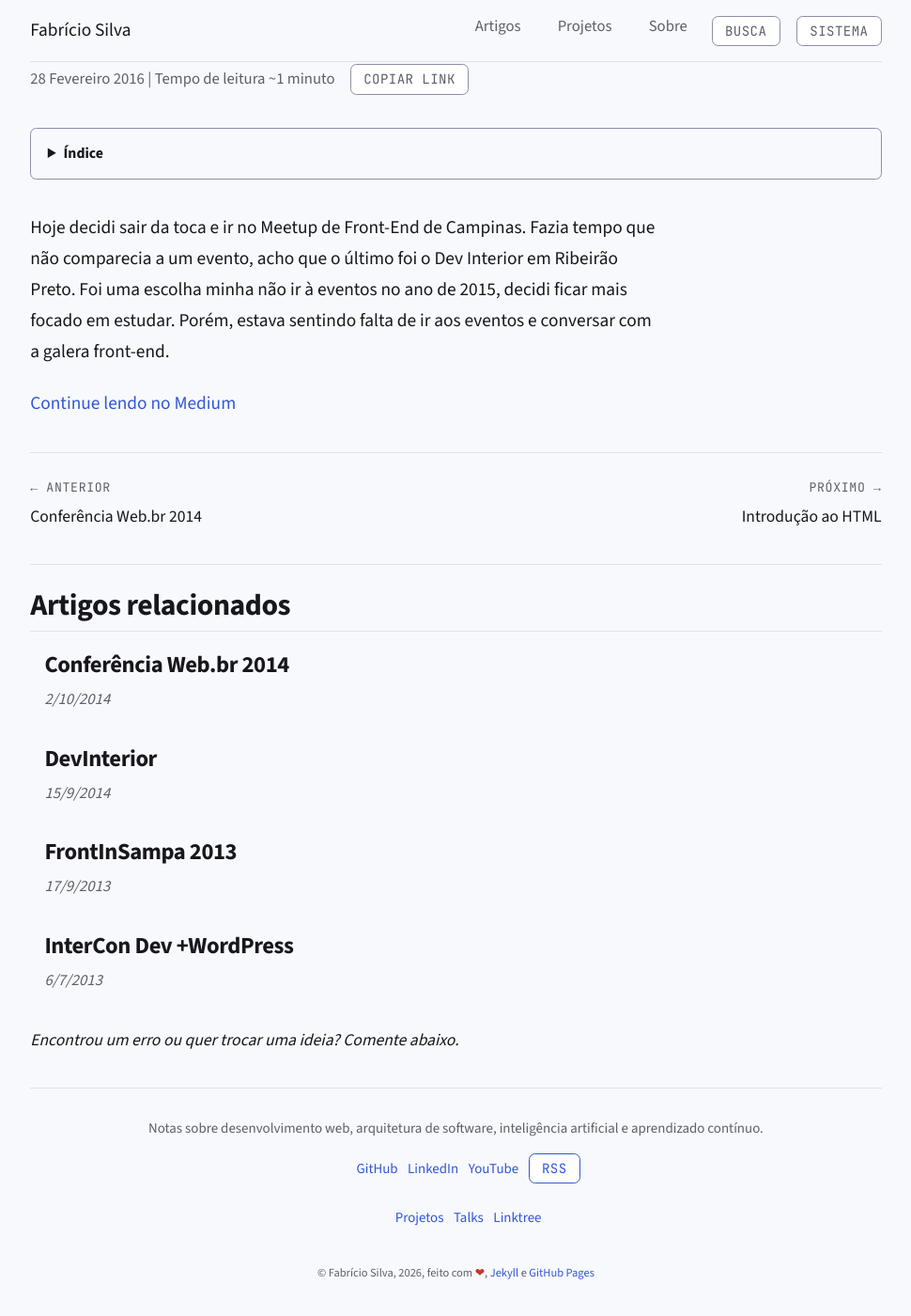
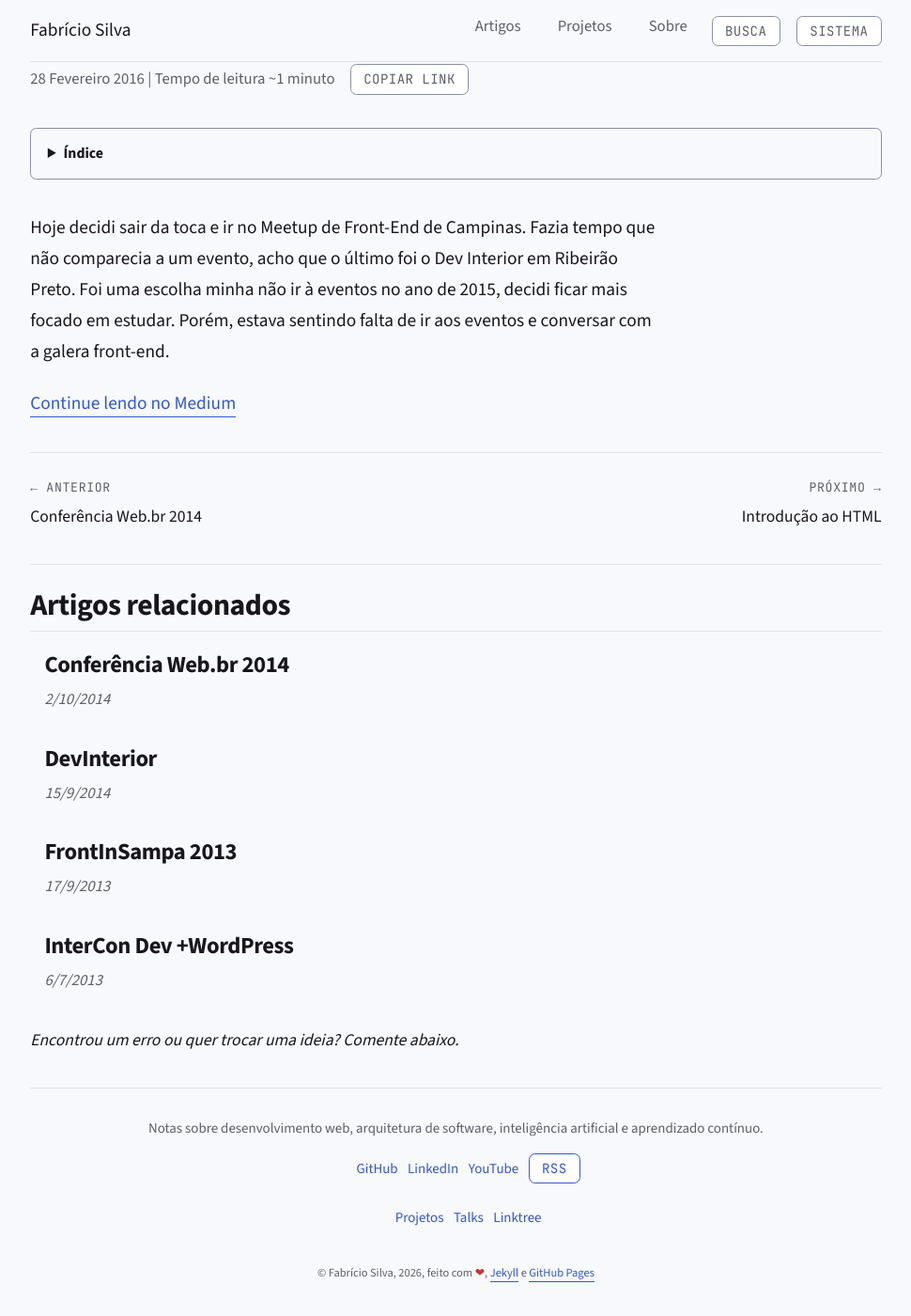
Before and after one commit to fabriciofmsilva/fabriciofmsilva.github.io, a Jekyll site: the page built from _posts/2016-02-28-front-end-meetup-5-campinas.md, in a window 1280 px wide and 1400 px high, scrolled down 140 px. Shown: the whole window at 94% size, without its empty margins (159-1129 px from the left). Built offline with Jekyll 4.4.1, drawn with Linux system fonts in a browser that asks for light colours; comment, search, counter and statistics services are not loaded; the table of contents is made by our own code.

Commit message:
fix: axe fixes

```diff
--- a/_sass/_articles.scss
+++ b/_sass/_articles.scss
@@ -70,6 +70,12 @@
 
 .article-content {
   margin-bottom: 2rem;
+
+  // Body-text links need more than color to read as links (WCAG 1.4.1) —
+  // .anchor is jekyll-toc's decorative heading-icon link, excluded on purpose.
+  a:not(.anchor) {
+    border-bottom-color: currentColor;
+  }
 
   h2 {
     margin-top: 1.5rem;
--- a/_sass/_footer.scss
+++ b/_sass/_footer.scss
@@ -11,6 +11,11 @@
 
 .footer__tagline {
   margin-bottom: 1rem;
+}
+
+// Body-text link needs more than color to read as a link (WCAG 1.4.1).
+.credits a {
+  border-bottom-color: currentColor;
 }
 
 .footer__group {
--- a/js/main.js
+++ b/js/main.js
@@ -204,3 +204,9 @@ function copyToClipboard(button, text, doneLabel) {
     }
   });
 })();
+
+// jekyll-toc renders heading anchors as aria-hidden but still focusable,
+// leaving a keyboard-only "ghost" stop. Removes them from the tab order.
+document.querySelectorAll('.anchor[aria-hidden="true"]').forEach(function (anchor) {
+  anchor.setAttribute('tabindex', '-1');
+});
```
